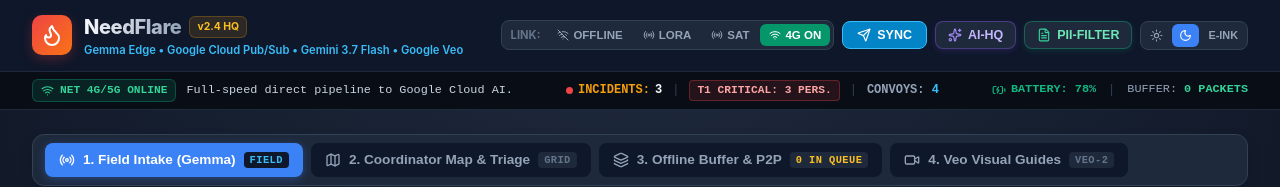
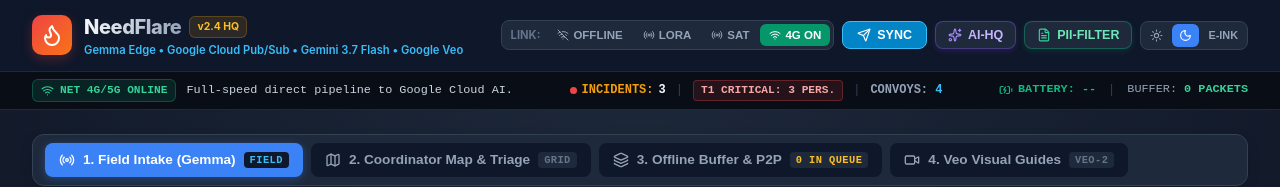
Before and after one commit to vero-code/needflare, a React (Vite) app: page / in a window 1280 px wide. Shown: the top 187 px of the page. Built offline with nearby package versions, Linux system fonts and the light colour scheme.

Commit message:
feat: add Web Battery API

```diff
--- a/src/components/Header.tsx
+++ b/src/components/Header.tsx
@@ -1,4 +1,4 @@
-import React, { useState } from 'react';
+import React, { useState, useEffect } from 'react';
 import {
   Flame,
   Radio,
@@ -48,6 +48,18 @@
 }) => {
   const [internalTheme, setInternalTheme] = useState<DisplayTheme>(displayTheme);
   const currentTheme = displayTheme || internalTheme;
+  const [batteryLevel, setBatteryLevel] = useState<number | null>(null);
+
+  useEffect(() => {
+    // Real device battery via Web Battery API
+    const nav = navigator as any;
+    if (nav.getBattery) {
+      nav.getBattery().then((battery: any) => {
+        setBatteryLevel(Math.round(battery.level * 100));
+        battery.onlevelchange = () => setBatteryLevel(Math.round(battery.level * 100));
+      }).catch(() => setBatteryLevel(null));
+    }
+  }, []);
 
   const handleThemeSwitch = (theme: DisplayTheme) => {
     setInternalTheme(theme);
@@ -509,7 +521,9 @@
         <div style={{ display: 'flex', alignItems: 'center', gap: '12px' }}>
           <div style={{ display: 'flex', alignItems: 'center', gap: '5px', color: '#10b981' }}>
             <BatteryCharging size={14} color="#10b981" />
-            <span style={{ fontWeight: 700, fontSize: '0.74rem' }}>BATTERY: 78%</span>
+            <span style={{ fontWeight: 700, fontSize: '0.74rem' }}>
+              BATTERY: {batteryLevel !== null ? `${batteryLevel}%` : '--'}
+            </span>
           </div>
           <span style={{ color: '#334155' }}>|</span>
           <div style={{ color: '#94a3b8', fontSize: '0.74rem' }}>
```
